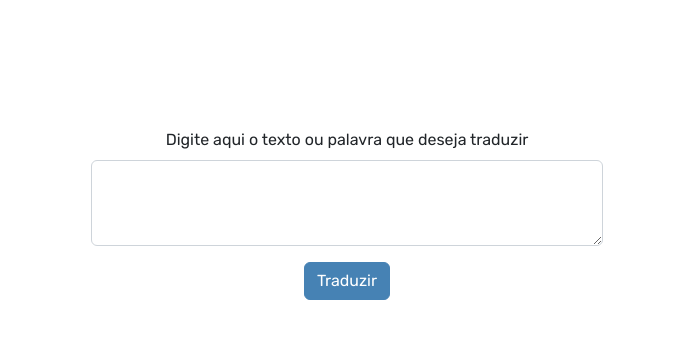
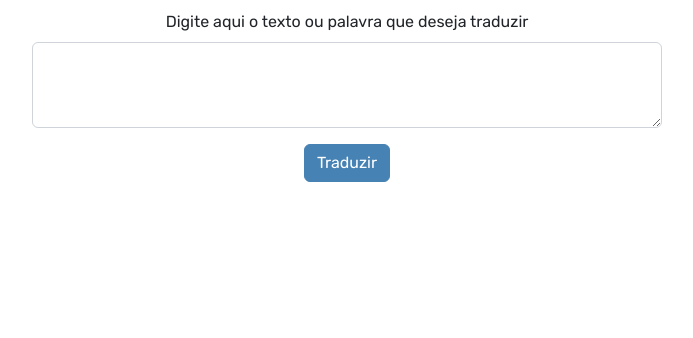
Before and after one commit to pedro123483/translateStuff, a browser extension: page index.html in a window 1280 px wide. Shown: the whole page, without its empty margins (293-986 px from the left). Drawn offline with nearby package versions, Linux system fonts and the light colour scheme.

```diff
--- a/style.css
+++ b/style.css
@@ -1,7 +1,9 @@
 body {
+    font-family: 'Rubik', sans-serif;
+    margin: 0;
+    padding: 10px;
+    min-width: 500px;
     text-align: center;
-    margin: 10%;
-    font-family: 'Rubik', sans-serif;
 }
 
 .form-control{
```
Also changed, not shown: icon.png (added), manifest.json (added).
